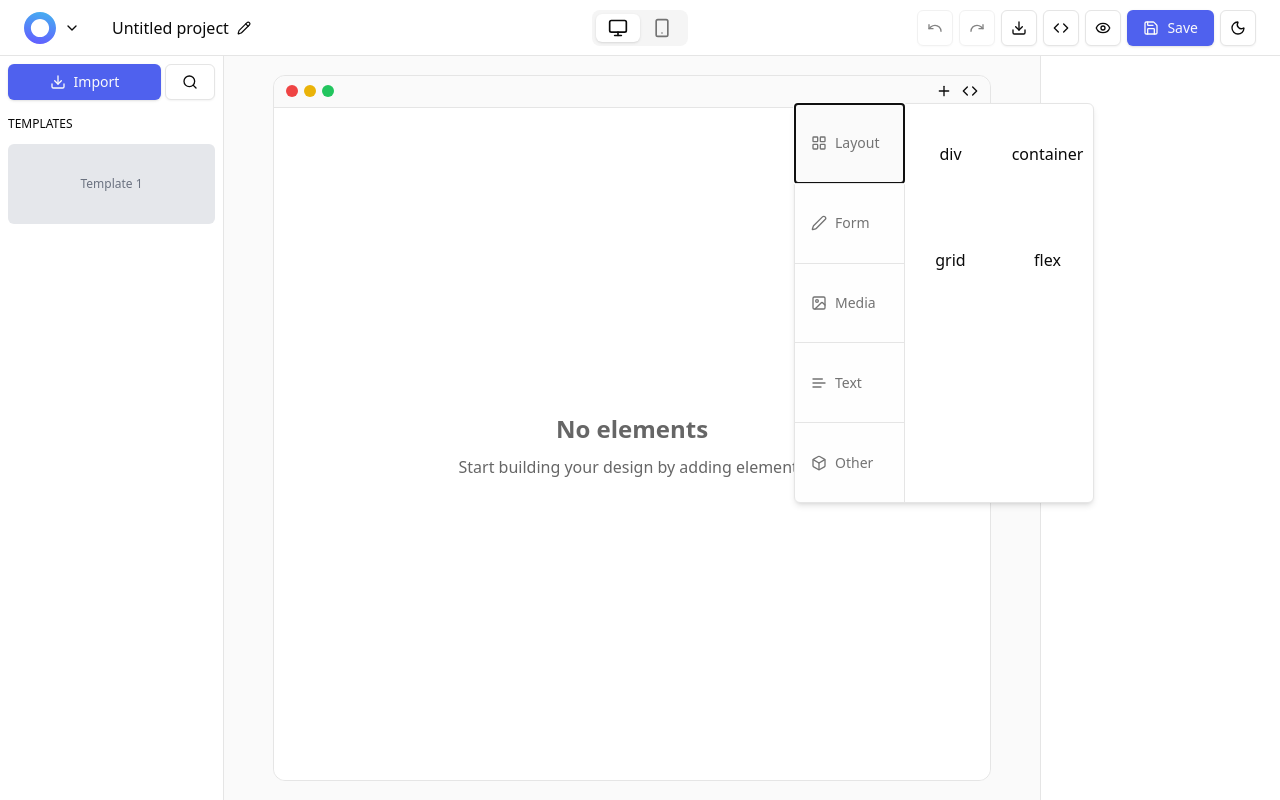
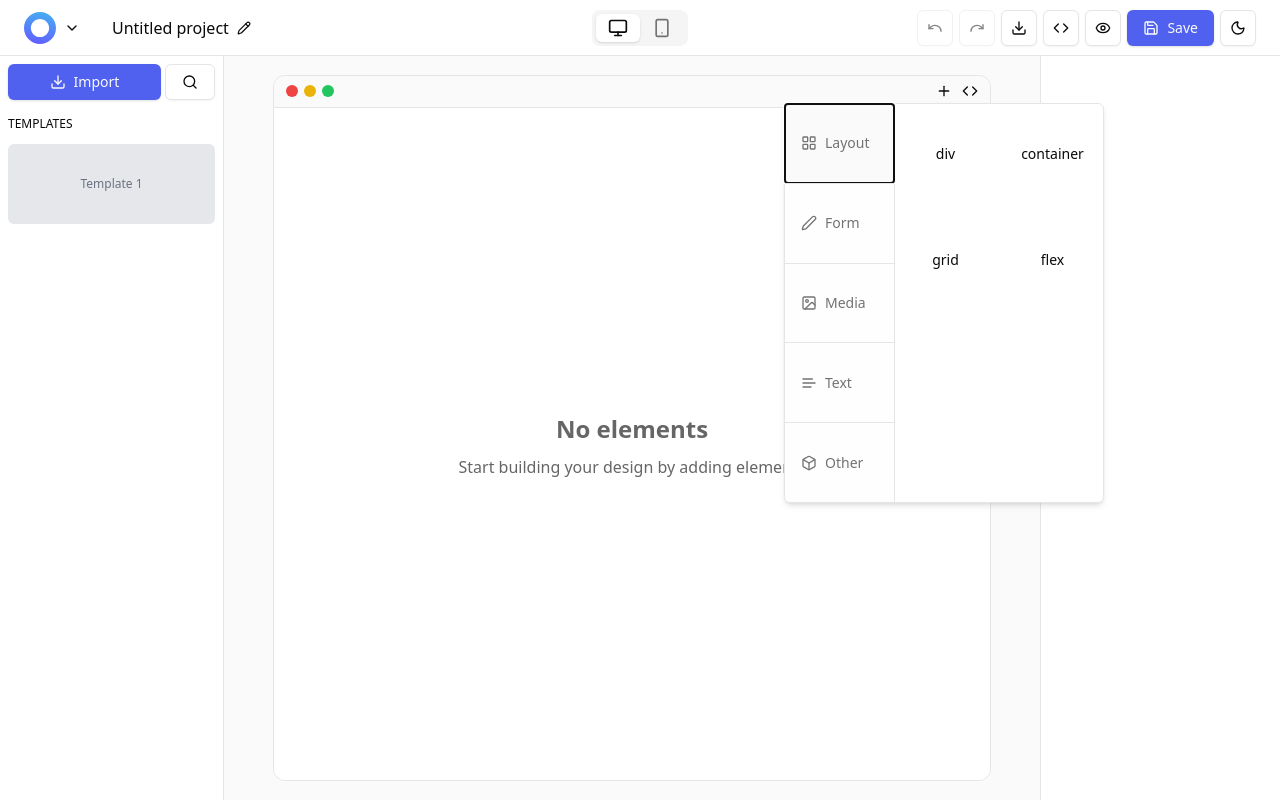
Before and after one commit to windbase/windbase, a Next.js app in the folder apps/web/: page / in a window 1280 px wide. Both pictures are taken after a click on the icon 944 px from the left and 91 px from the top of the page. Built offline with nearby package versions, Linux system fonts and the light colour scheme.

Commit message:
fix: adjust PopoverContent width and button text size in ElementPicker for better layout and usability

```diff
--- a/apps/web/src/components/element-management/element-picker.tsx
+++ b/apps/web/src/components/element-management/element-picker.tsx
@@ -38,7 +38,7 @@ function ElementPicker() {
 			<PopoverTrigger asChild>
 				<Plus className="hover:text-primary cursor-pointer" size={16} />
 			</PopoverTrigger>
-			<PopoverContent className="p-0 w-[300px] h-[400px] flex">
+			<PopoverContent className="p-0 w-[320px] h-[400px] flex">
 				<div className="w-[110px] h-full flex flex-col justify-evenly border-r">
 					{elementCategories.map((type, index) => {
 						const Icon = iconMap[type];
@@ -63,7 +63,7 @@ function ElementPicker() {
 							<button
 								key={element.id}
 								type="button"
-								className="h-[100px] w-full flex items-center justify-center hover:bg-muted/50 cursor-pointer"
+								className="h-[100px] w-full text-sm flex items-center justify-center hover:bg-muted/50 cursor-pointer"
 								onClick={() => {
 									const editorElement = definitionToEditor(element);
 									if (selectedElement) {
```
